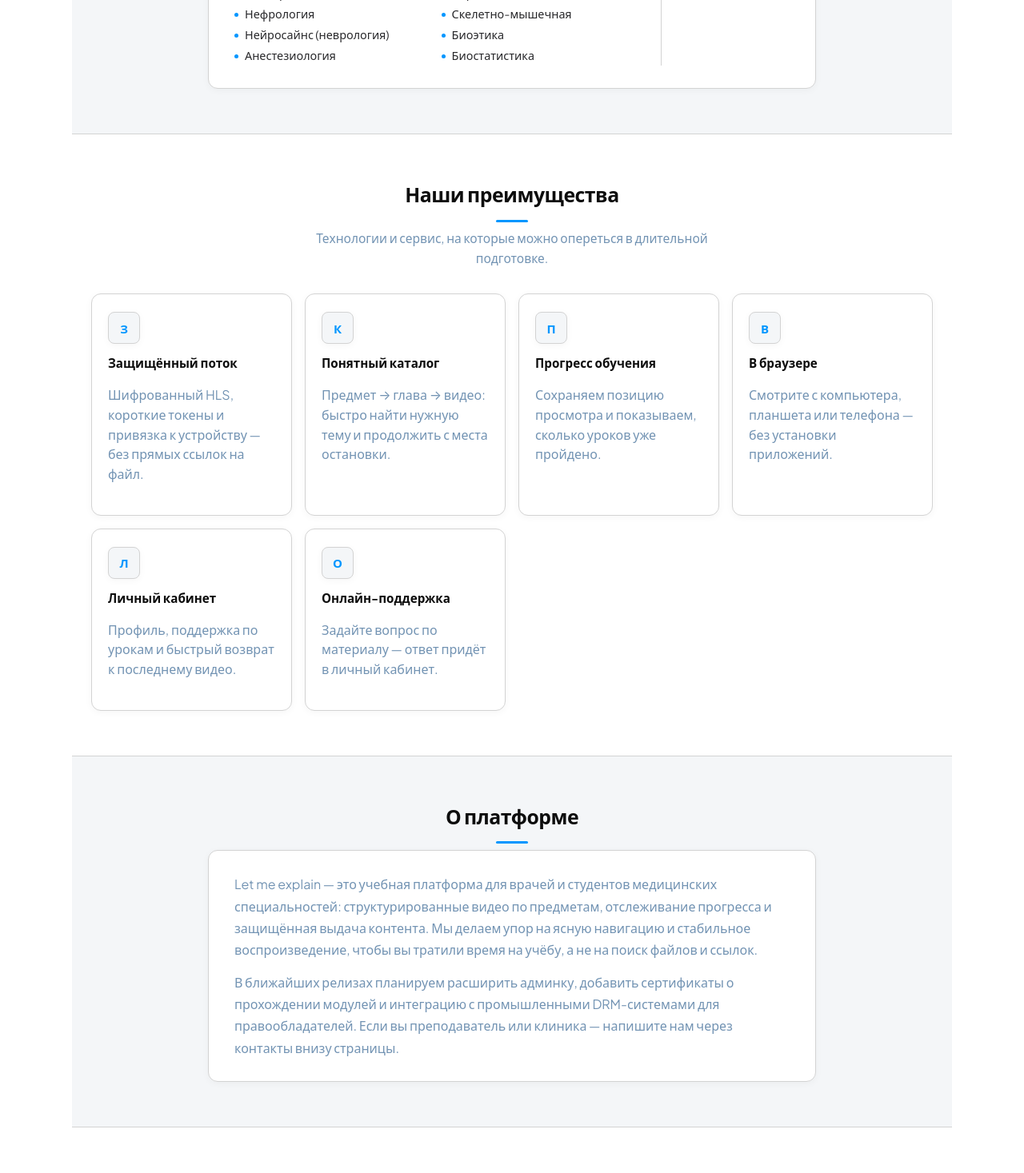
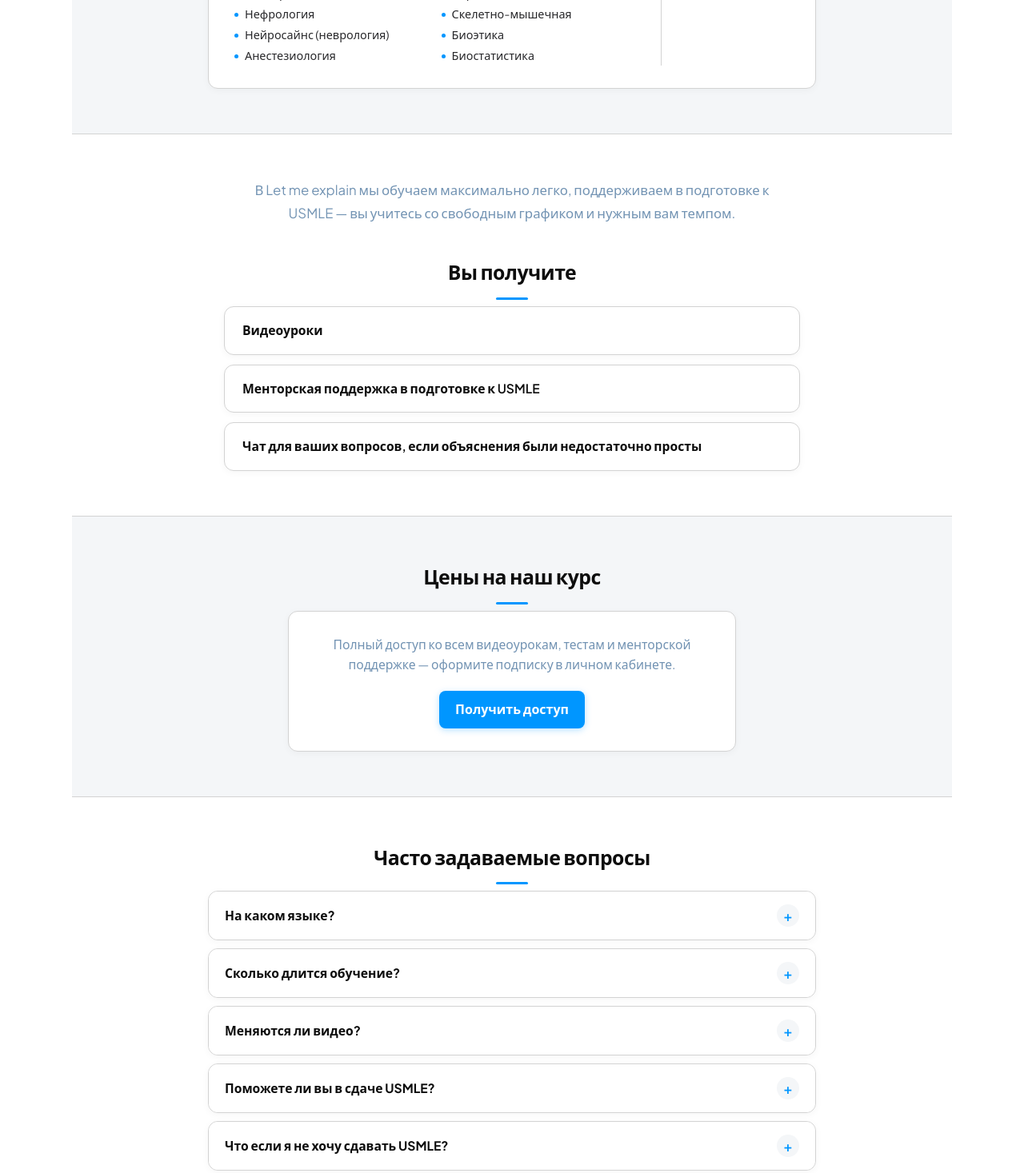
Before and after one commit to isan228/lemeexp, a React (Vite) app in the folder frontend/: page / in a window 1280 px wide. Shown: the part 1330-2797 px from the top of the page at 80% size. Built offline with nearby package versions, Linux system fonts and the light colour scheme.

Commit message:
chore: deploy 2026-06-20T00-41

```diff
--- a/frontend/src/pages/LandingPage.jsx
+++ b/frontend/src/pages/LandingPage.jsx
@@ -52,13 +52,43 @@ const systemSubjects = [
   "Неонатология"
 ];
 
-const advantages = [
-  { letter: "З", title: "Защищённый поток", text: "Шифрованный HLS, короткие токены и привязка к устройству — без прямых ссылок на файл." },
-  { letter: "К", title: "Понятный каталог", text: "Предмет → глава → видео: быстро найти нужную тему и продолжить с места остановки." },
-  { letter: "П", title: "Прогресс обучения", text: "Сохраняем позицию просмотра и показываем, сколько уроков уже пройдено." },
-  { letter: "В", title: "В браузере", text: "Смотрите с компьютера, планшета или телефона — без установки приложений." },
-  { letter: "Л", title: "Личный кабинет", text: "Профиль, поддержка по урокам и быстрый возврат к последнему видео." },
-  { letter: "О", title: "Онлайн-поддержка", text: "Задайте вопрос по материалу — ответ придёт в личный кабинет." }
+const courseBenefits = [
+  "Видеоуроки",
+  "Менторская поддержка в подготовке к USMLE",
+  "Чат для ваших вопросов, если объяснения были недостаточно просты"
+];
+
+const faqItems = [
+  {
+    question: "На каком языке?",
+    answer:
+      "Мы давно обучаем с помощью видеоуроков на русском, тесты и текст будут на английском. Этот курс подходит больше всего тем, у кого есть проблемы с английским, для наиболее быстрой адаптации. Большинство наших учеников сдали экзамен за год, хоть у них и был слабый английский, в отличие от тех, кто решил сначала подкачать английский и только потом учиться."
+  },
+  {
+    question: "Сколько длится обучение?",
+    answer:
+      "Вы учитесь в своём темпе. В норме, если готовиться к USMLE Step 1, то не больше года. На нашей платформе вы сможете изучить всё полноценно за 8 месяцев — вместе с просмотром видео ещё и делать тесты. А если вы хотите быстро просмотреть все видео разом — то 4 месяца."
+  },
+  {
+    question: "Меняются ли видео?",
+    answer:
+      "Да, мы их возобновляем и улучшаем с каждым годом новой информацией в медицине, чтобы держать подготовку и базу знаний актуальной."
+  },
+  {
+    question: "Поможете ли вы в сдаче USMLE?",
+    answer:
+      "Связь с ментором (Аман) всегда будет оставаться доступной. Мы сможем максимально облегчить вам процесс подготовки и регистрации."
+  },
+  {
+    question: "Что если я не хочу сдавать USMLE?",
+    answer:
+      "Это прекрасная идея — учиться для себя и быть лучшим врачом. Этот экзамен подтвердил себя как самый объёмный, а значит, изучая материал USMLE, вы запросто перешагнёте лимиты привычных вам способов обучения. Может, вам и не нужно идти за границу, но это может стать приятным бонусом!"
+  },
+  {
+    question: "Можно ли учиться стоматологам?",
+    answer:
+      "К сожалению, контент сориентирован для укрепления фундаментальных знаний лечебников, и вам такой подход может не принести особой пользы в карьере стоматолога. Если вы ищете экзамены для работы стоматологом в Штатах, изучите INBDE."
+  }
 ];
 
 const reviews = [
@@ -84,6 +114,11 @@ export default function LandingPage() {
   const [searchParams] = useSearchParams();
   const { token, profile, hydrated } = useAuth();
   const [mobileMenuOpen, setMobileMenuOpen] = useState(false);
+  const [openFaqIndex, setOpenFaqIndex] = useState(null);
+
+  function toggleFaq(index) {
+    setOpenFaqIndex((prev) => (prev === index ? null : index));
+  }
 
   function onNavToSection(id) {
     scrollToSection(id);
@@ -153,11 +188,14 @@ export default function LandingPage() {
           <button type="button" className="nav-anchor" onClick={() => onNavToSection("curriculum")}>
             Программа
           </button>
-          <button type="button" className="nav-anchor" onClick={() => onNavToSection("advantages")}>
-            Преимущества
+          <button type="button" className="nav-anchor" onClick={() => onNavToSection("about")}>
+            О курсе
           </button>
-          <button type="button" className="nav-anchor" onClick={() => onNavToSection("about")}>
-            О платформе
+          <button type="button" className="nav-anchor" onClick={() => onNavToSection("pricing")}>
+            Цены
+          </button>
+          <button type="button" className="nav-anchor" onClick={() => onNavToSection("faq")}>
+            FAQ
           </button>
           <button type="button" className="nav-anchor" onClick={() => onNavToSection("reviews")}>
             Отзывы
@@ -245,35 +283,63 @@ export default function LandingPage() {
           </div>
         </section>
 
-        <section id="advantages" className="landing-section">
-          <h2 className="landing-section-title">Наши преимущества</h2>
-          <p className="landing-section-intro">Технологии и сервис, на которые можно опереться в длительной подготовке.</p>
-          <div className="landing-advantages-grid">
-            {advantages.map((a) => (
-              <article key={a.title} className="landing-adv-card card">
-                <div className="landing-adv-icon" aria-hidden="true">
-                  {a.letter}
-                </div>
-                <h3>{a.title}</h3>
-                <p className="muted">{a.text}</p>
-              </article>
+        <section id="about" className="landing-section">
+          <div className="landing-about-intro">
+            <p>
+              В Let me explain мы обучаем максимально легко, поддерживаем в подготовке к USMLE — вы учитесь
+              со свободным графиком и нужным вам темпом.
+            </p>
+          </div>
+          <h2 className="landing-section-title">Вы получите</h2>
+          <ul className="landing-benefits-list">
+            {courseBenefits.map((item) => (
+              <li key={item} className="landing-benefit-item card">
+                {item}
+              </li>
             ))}
+          </ul>
+        </section>
+
+        <section id="pricing" className="landing-section">
+          <h2 className="landing-section-title">Цены на наш курс</h2>
+          <div className="landing-pricing card">
+            <p className="landing-pricing-lead">
+              Полный доступ ко всем видеоурокам, тестам и менторской поддержке — оформите подписку в личном кабинете.
+            </p>
+            {!token ? (
+              <Link to={routes.register} className="btn-primary inline">
+                {GET_ACCESS_LABEL}
+              </Link>
+            ) : (
+              <Link to={routes.learningHome} className="btn-primary inline">
+                В кабинет
+              </Link>
+            )}
           </div>
         </section>
 
-        <section id="about" className="landing-section">
-          <h2 className="landing-section-title">О платформе</h2>
-          <div className="landing-about card">
-            <p>
-              Let me explain — это учебная платформа для врачей и студентов медицинских специальностей: структурированные
-              видео по предметам, отслеживание прогресса и защищённая выдача контента. Мы делаем упор на ясную навигацию
-              и стабильное воспроизведение, чтобы вы тратили время на учёбу, а не на поиск файлов и ссылок.
-            </p>
-            <p>
-              В ближайших релизах планируем расширить админку, добавить сертификаты о прохождении модулей и интеграцию с
-              промышленными DRM-системами для правообладателей. Если вы преподаватель или клиника — напишите нам через
-              контакты внизу страницы.
-            </p>
+        <section id="faq" className="landing-section">
+          <h2 className="landing-section-title">Часто задаваемые вопросы</h2>
+          <div className="landing-faq-list">
+            {faqItems.map((item, index) => {
+              const isOpen = openFaqIndex === index;
+              return (
+                <article key={item.question} className={`landing-faq-item card${isOpen ? " is-open" : ""}`}>
+                  <button
+                    type="button"
+                    className="landing-faq-question"
+                    aria-expanded={isOpen}
+                    onClick={() => toggleFaq(index)}
+                  >
+                    <span>{item.question}</span>
+                    <span className="landing-faq-icon" aria-hidden="true">
+                      {isOpen ? "−" : "+"}
+                    </span>
+                  </button>
+                  {isOpen ? <p className="landing-faq-answer">{item.answer}</p> : null}
+                </article>
+              );
+            })}
           </div>
         </section>
 
--- a/frontend/src/styles/landing-ui.css
+++ b/frontend/src/styles/landing-ui.css
@@ -157,13 +157,13 @@
 }
 
 .landing-marketing .landing-hero-center h1 {
-  font-size: clamp(2.25rem, 6.5vw, 3.75rem);
-  line-height: 1.1;
-  margin-bottom: 28px;
+  font-size: clamp(1.75rem, 4vw, 2.35rem);
+  line-height: 1.18;
+  margin-bottom: 20px;
   font-weight: 800;
-  letter-spacing: -0.035em;
+  letter-spacing: -0.025em;
   color: var(--lp-black);
-  max-width: 16ch;
+  max-width: 18ch;
   text-align: center;
   margin-left: auto;
   margin-right: auto;
@@ -171,10 +171,10 @@
 
 .landing-marketing .landing-lead-wide {
   color: var(--lp-slate);
-  font-size: clamp(1.05rem, 2.2vw, 1.35rem);
+  font-size: clamp(0.95rem, 1.6vw, 1.08rem);
   line-height: 1.65;
-  margin-bottom: 40px;
-  max-width: 38rem;
+  margin-bottom: 32px;
+  max-width: 36rem;
   text-align: center;
   margin-left: auto;
   margin-right: auto;
@@ -187,9 +187,9 @@
 }
 
 .landing-marketing .landing-hero-try-btn {
-  min-width: 240px;
-  padding: 16px 40px !important;
-  font-size: 1.05rem !important;
+  min-width: 200px;
+  padding: 13px 32px !important;
+  font-size: 0.95rem !important;
 }
 
 /* —— Sections —— */
@@ -333,66 +333,131 @@
   border-left: 1px solid var(--lp-gray-light);
 }
 
-/* —— Advantages —— */
+/* —— About & benefits —— */
 
-.landing-advantages-grid {
-  gap: 16px;
+.landing-about-intro {
+  max-width: 680px;
+  margin: 0 auto 40px;
+  text-align: center;
 }
 
-.landing-adv-card {
-  padding: 22px 20px;
+.landing-about-intro p {
+  margin: 0;
+  color: var(--lp-slate);
+  font-size: 1.05rem;
+  line-height: 1.7;
+}
+
+.landing-benefits-list {
+  list-style: none;
+  margin: 0 auto;
+  padding: 0;
+  max-width: 720px;
+  display: grid;
+  gap: 12px;
+}
+
+.landing-benefit-item {
+  padding: 18px 22px;
   border-radius: var(--lp-radius);
   background: var(--lp-white);
   border: 1px solid var(--lp-gray-light);
   border-left: 3px solid var(--lp-blue);
-  transition: box-shadow 0.15s ease, border-left-color 0.15s ease;
+  color: var(--lp-black);
+  font-weight: 600;
+  font-size: 0.98rem;
+  line-height: 1.45;
 }
 
-.landing-adv-card:hover {
-  box-shadow: var(--med-shadow-sm);
-  border-left-color: var(--lp-navy);
-}
+/* —— Pricing —— */
 
-.landing-adv-card h3 {
-  color: var(--lp-black);
-  font-size: 0.95rem;
-  font-weight: 700;
-  margin: 12px 0 6px;
-}
-
-.landing-adv-icon {
-  width: 40px;
-  height: 40px;
-  border-radius: var(--lp-radius-sm);
-  background: var(--lp-gray-bg);
-  border: 1px solid var(--lp-gray-light);
-  display: grid;
-  place-items: center;
-  font-size: 15px;
-  font-weight: 700;
-  color: var(--lp-blue);
-}
-
-/* —— About —— */
-
-.landing-about {
+.landing-pricing {
+  max-width: 560px;
+  margin: 0 auto;
   padding: 28px 32px;
-  border-radius: var(--lp-radius);
-  max-width: 760px;
-  margin: 0 auto;
-  background: var(--lp-white);
-  border: 1px solid var(--lp-gray-light);
+  text-align: center;
   border-left: 3px solid var(--lp-navy);
 }
 
-.landing-about p {
+.landing-pricing-lead {
+  margin: 0 0 20px;
   color: var(--lp-slate);
-  line-height: 1.7;
-  margin: 0 0 14px;
+  line-height: 1.65;
+  font-size: 0.98rem;
 }
 
-.landing-about p:last-child {
-  margin-bottom: 0;
+.landing-pricing .btn-primary {
+  margin-top: 0;
+}
+
+/* —— FAQ —— */
+
+.landing-faq-list {
+  max-width: 760px;
+  margin: 0 auto;
+  display: grid;
+  gap: 10px;
+}
+
+.landing-faq-item {
+  padding: 0;
+  overflow: hidden;
+  border: 1px solid var(--lp-gray-light);
+  border-radius: var(--lp-radius);
+}
+
+.landing-faq-item.is-open {
+  border-color: var(--lp-blue);
+}
+
+.landing-faq-question {
+  width: 100%;
+  display: flex;
+  align-items: center;
+  justify-content: space-between;
+  gap: 16px;
+  padding: 16px 20px;
+  border: none;
+  background: var(--lp-white);
+  color: var(--lp-black);
+  font-family: inherit;
+  font-size: 0.98rem;
+  font-weight: 700;
+  text-align: left;
+  cursor: pointer;
+  line-height: 1.4;
+}
+
+.landing-faq-question:hover {
+  background: var(--lp-gray-bg);
+}
+
+.landing-faq-icon {
+  flex-shrink: 0;
+  width: 28px;
+  height: 28px;
+  display: grid;
+  place-items: center;
+  border-radius: 50%;
+  background: var(--lp-gray-bg);
+  color: var(--lp-blue);
+  font-size: 1.1rem;
+  font-weight: 600;
+  line-height: 1;
+}
+
+.landing-faq-item.is-open .landing-faq-icon {
+  background: var(--med-primary-weak);
+}
+
+.landing-faq-answer {
+  margin: 0;
+  padding: 0 20px 18px;
+  color: var(--lp-slate);
+  font-size: 0.95rem;
+  line-height: 1.65;
+  border-top: 1px solid var(--lp-gray-light);
+  padding-top: 14px;
 }
 
 /* —— Reviews —— */
@@ -668,7 +733,7 @@ a.nav-muted:hover {
   .landing-marketing .landing-hero-center h1 {
     text-align: center;
     max-width: none;
-    font-size: clamp(2rem, 8vw, 2.75rem);
+    font-size: clamp(1.6rem, 5vw, 2rem);
   }
 
   .landing-marketing .landing-lead-wide {
@@ -685,7 +750,7 @@ a.nav-muted:hover {
   .landing-marketing .landing-hero-cta .btn-primary,
   .landing-marketing .landing-hero-cta .btn-secondary {
     width: auto;
-    min-width: 240px;
+    min-width: 200px;
     text-align: center;
   }
 
```
